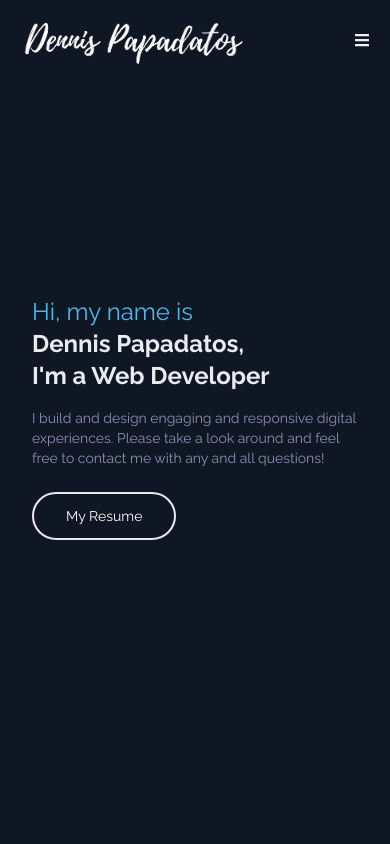
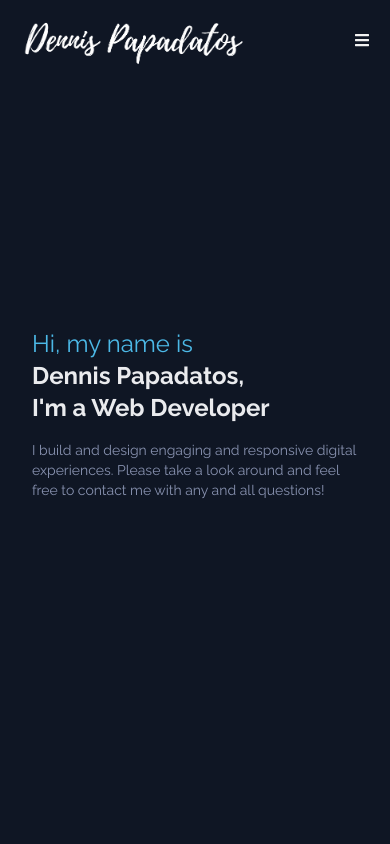
Before and after one commit to dpapadat94/PortfolioSite_2024, a React (Vite) app: page / in a window 390 px wide. Shown: the top 844 px of the page. Built offline with nearby package versions, Linux system fonts and the light colour scheme.

Commit message:
added-resume section

```diff
--- a/src/App.jsx
+++ b/src/App.jsx
@@ -2,6 +2,7 @@ import About from "./components/About";
 import Contact from "./components/Contact";
 import Home from "./components/Home";
 import NavBar from "./components/NavBar";
+import Resume from "./components/Resume";
 
 import Skills from "./components/Skills";
 import Work from "./components/Work";
@@ -15,6 +16,7 @@ function App() {
       <Skills />
       <Work />
       <Contact />
+      <Resume />
     </div>
   );
 }
--- a/src/components/Home.jsx
+++ b/src/components/Home.jsx
@@ -32,16 +32,17 @@ function Home() {
             See my Work
             <HiArrowNarrowRight className="ml-3" />
           </Link>
-
-          <a
-            className="max-sm:text-sm  text-white rounded-full  border-2 px-8 py-3 my-2 sm:flex items-center   hover:bg-[#4CB9E7]"
-            rel="noreferrer"
-            target="_blank"
-            href="resumeSS.png"
+          <Link
+            className="hidden sm:flex text-white border-2 rounded-full px-8 py-3 my-2  items-center hover:bg-[#4CB9E7] cursor-pointer  "
+            activeClass="active"
+            to="resume"
+            smooth={true}
+            duration={500}
           >
             My Resume
-            <HiArrowNarrowDown className="ml-3 hidden sm:flex" />
-          </a>
+            <HiArrowNarrowDown className="ml-3" />
+          </Link>
+
           <div className=" hidden md:flex justify-start mx-10 gap-5">
             <a
               rel="noreferrer"
--- /dev/null
+++ b/src/components/Resume.jsx
@@ -0,0 +1,15 @@
+function Resume() {
+  return (
+    <div
+      name="resume"
+      className="w-full h-fit flex flex-col justify-center bg-[#0F1624] items-center pb-8   "
+    >
+      <p className="text-4xl mb-8 text-left  font-bold inline border-b-4 border-[#4CB9E7] text-[#f3f3f3]">
+        My Resume
+      </p>
+      <img className=" md:w-8/12 w-11/12" src="./resumeSS.png" alt="" />
+    </div>
+  );
+}
+
+export default Resume;
```
